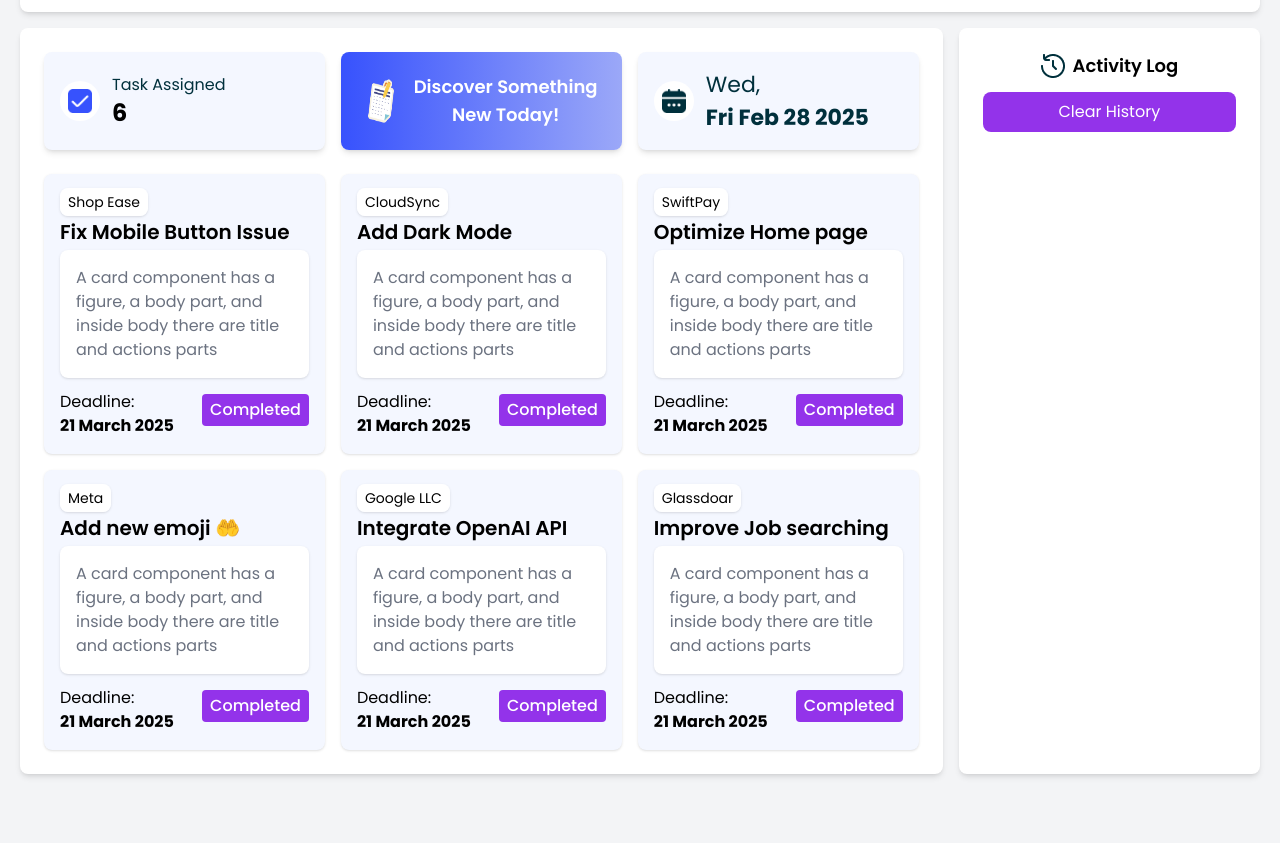
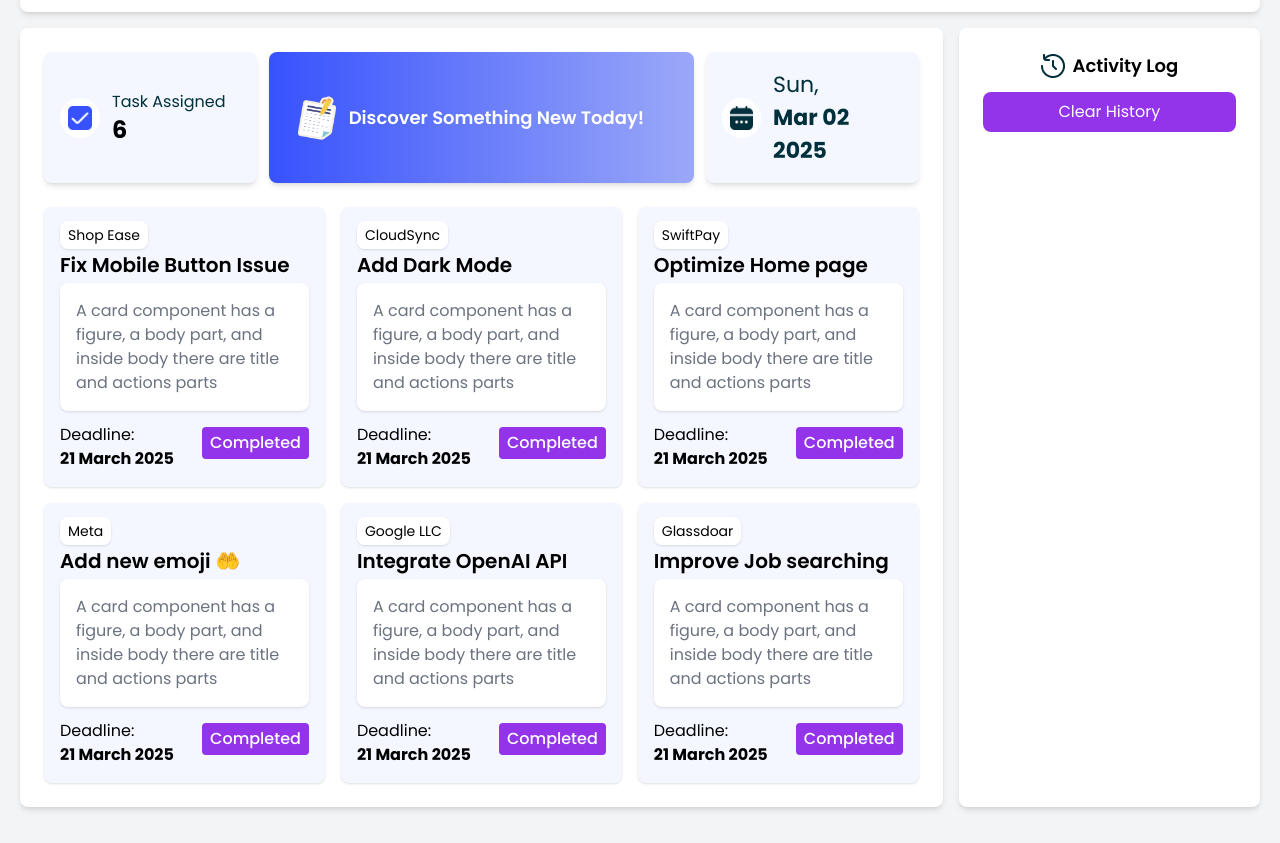
Before and after one commit to Saifulislamsumon017/Assignment-05, a plain HTML site: page index.html in a window 1280 px wide. Shown: the part 80-923 px from the top of the page. Before the commit the page ends 890 px from the top, so only its background shows below. Drawn offline with nearby package versions, Linux system fonts and the light colour scheme.

Commit message:
day and time updated

```diff
--- a/index.html
+++ b/index.html
@@ -32,7 +32,7 @@
       </div>
       <div class="flex items-center gap-4">
         <div class="flex bg-[#F4F7FF] items-center px-3 py-1 rounded-full gap-2">
-          <!-- <input type="checkbox" id="taskToggle" class="form-checkbox h-5 w-5 text-blue-600"> -->
+
           <img class="w-6 h-6" src="assets/checkbox.png" alt="">
           <span id="taskCount" class="text-2xl font-semibold">23</span>
         </div>
@@ -49,7 +49,7 @@
 
       <!-- top1stdiv -->
 
-      <div class="grid grid-cols-3 gap-4">
+      <div class="grid grid-cols-[1fr,2fr,1fr] gap-3">
         <div class="flex grid-cols-1 bg-[#F4F7FF]  p-4 rounded-lg shadow-md align-middle items-center gap-3">
           <div class="flex bg-white w-10 h-10 align-middle  items-center px-2 py-2 rounded-full gap-2">
 
@@ -84,8 +84,8 @@
             <img class="w-6 h-6" src="assets/calender.png" alt="">
           </div>
           <div>
-            <p class="text-[22px] text-[#00303C]">Wed,</p>
-            <p class="text-[22px] font-bold text-[#00303C]" id="currentDate">Fri Feb 28 2025</p>
+            <p class="text-[22px] text-[#00303C]" id="currentDay"></p>
+            <p class="text-[22px] font-bold text-[#00303C]" id="currentDate"></p>
           </div>
 
         </div>
--- a/js/script.js
+++ b/js/script.js
@@ -10,14 +10,11 @@ document.querySelectorAll('.completed').forEach(function (item, index) {
       document.querySelector('#assignedTasks').innerText
     );
 
-    // Update the counts
     document.querySelector('#taskCount').innerText = taskCount + 1;
     document.querySelector('#assignedTasks').innerText = assignedTasks - 1;
 
-    // Disable the button (button or item that was clicked)
     e.target.disabled = true;
 
-    // Optionally, you can also remove the event listener (if you prefer that behavior)
     e.target.removeEventListener('click', handleClick);
 
     let datenow = new Date();
@@ -54,7 +51,6 @@ document.querySelectorAll('.completed').forEach(function (item, index) {
       .classList.add('disabled');
   }
 
-  // Add the event listener to each item
   item.addEventListener('click', handleClick);
 });
 
@@ -71,3 +67,18 @@ btn.addEventListener('click', function () {
   let randomColor = `rgb(${randomNum()},${randomNum()},${randomNum()})`;
   document.body.style.backgroundColor = randomColor;
 });
+
+document.addEventListener('DOMContentLoaded', () => {
+  let currentDate = document.getElementById('currentDate');
+  let currentDay = document.getElementById('currentDay');
+  let nowDate = new Date();
+
+  let monthName = nowDate.toLocaleString('en-US', { month: 'short' });
+  let day = String(nowDate.getDate()).padStart(2, '0');
+  let year = nowDate.getFullYear();
+
+  currentDate.innerText = `${monthName} ${day} ${year}`;
+
+  let dayString = nowDate.toLocaleString('en-US', { weekday: 'short' });
+  currentDay.innerText = dayString + ',';
+});
```
